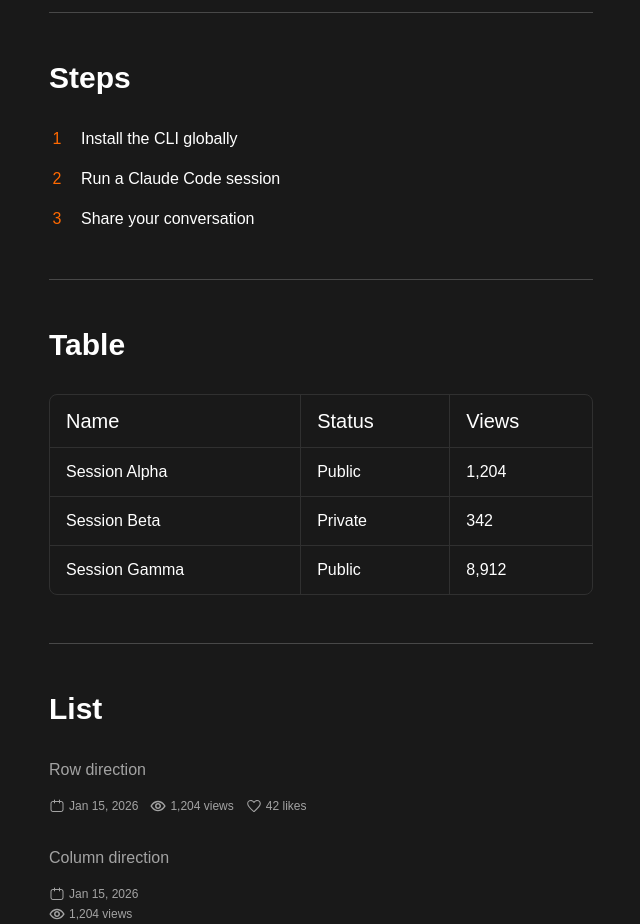
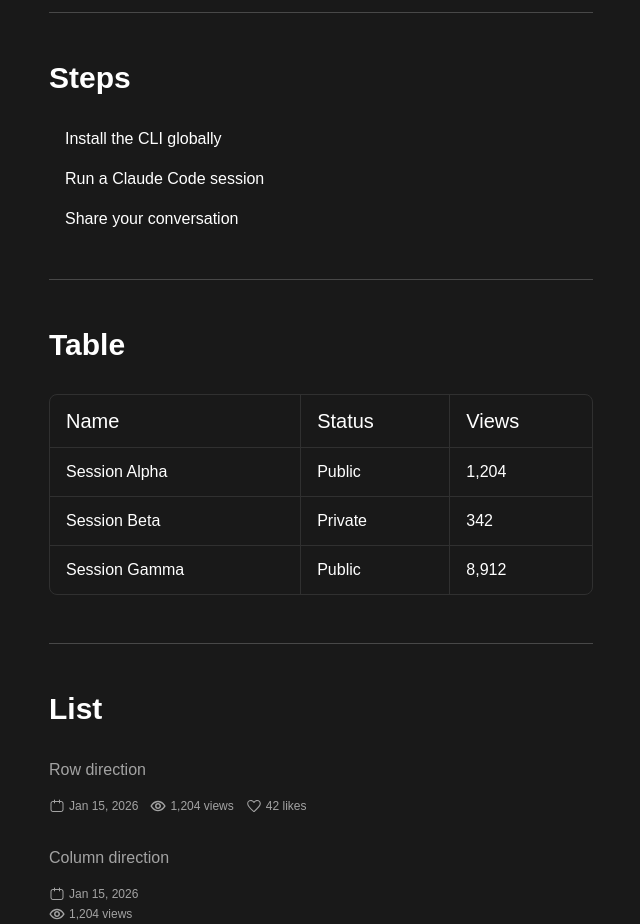
Before and after one commit to trietphm/claudebin.com, a Next.js app in the folder packages/web/: page /ui in a window 1280 px wide. Shown: the part 6280-7204 px from the top of the page, without its empty margins (319-959 px from the left). Built offline with nearby package versions, Linux system fonts and the light colour scheme; no server answers; a web font is replaced by a local one.

Commit message:
refactor(web): broaden StepsContext type to match CVA VariantProps
Co-Authored-By: Claude Opus 4.5 <noreply@anthropic.com>

```diff
--- a/packages/web/src/components/ui/steps.tsx
+++ b/packages/web/src/components/ui/steps.tsx
@@ -24,7 +24,7 @@ const stepsVariants = cva("flex w-full flex-col items-start [counter-reset:step]
 const StepsVariants = ["ordered", "outlined", "unordered"] as const;
 type StepsVariant = (typeof StepsVariants)[number];
 
-const StepsContext = createContext<StepsVariant>("ordered");
+const StepsContext = createContext<StepsVariant | undefined | null>(undefined);
 
 type StepsProps = VariantProps<typeof stepsVariants> & HTMLAttributes<HTMLOListElement>;
 
@@ -34,7 +34,7 @@ type StepsItemProps = {
 
 const Steps = ({ variant, className, children, ...props }: StepsProps) => {
   return (
-    <StepsContext.Provider value={variant ?? "ordered"}>
+    <StepsContext.Provider value={variant}>
       <ol className={cn(stepsVariants({ variant, className }))} {...props}>
         {children}
       </ol>
@@ -59,7 +59,7 @@ const StepsItem = ({ children, className, ...props }: StepsItemProps) => {
       <span
         className={cn(
           "flex shrink-0 items-center justify-center",
-          stepsItemIconClassNames[variant],
+          stepsItemIconClassNames?.[variant],
         )}
       >
         {variant === "unordered" ? <SvgIconDot color="accent" /> : null}
```
